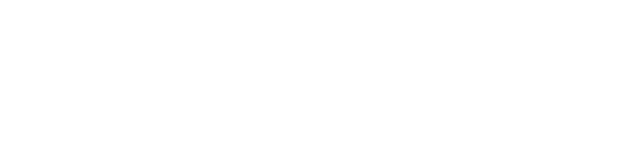
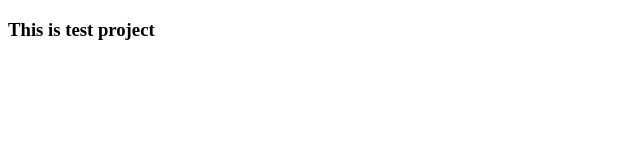
Before and after one commit to rasel-hossain-93/test, a plain HTML site: page index.html in a window 1280 px wide. Shown: the whole page, without its empty margins (0-640 px from the left). Drawn offline with Linux system fonts and the light colour scheme.

Commit message:
second commit

```diff
--- a/index.html
+++ b/index.html
@@ -6,6 +6,8 @@
     <title>Test</title>
 </head>
 <body>
-
+    <section>
+        <h3>This is test project</h3>
+    </section>
 </body>
 </html>
```
